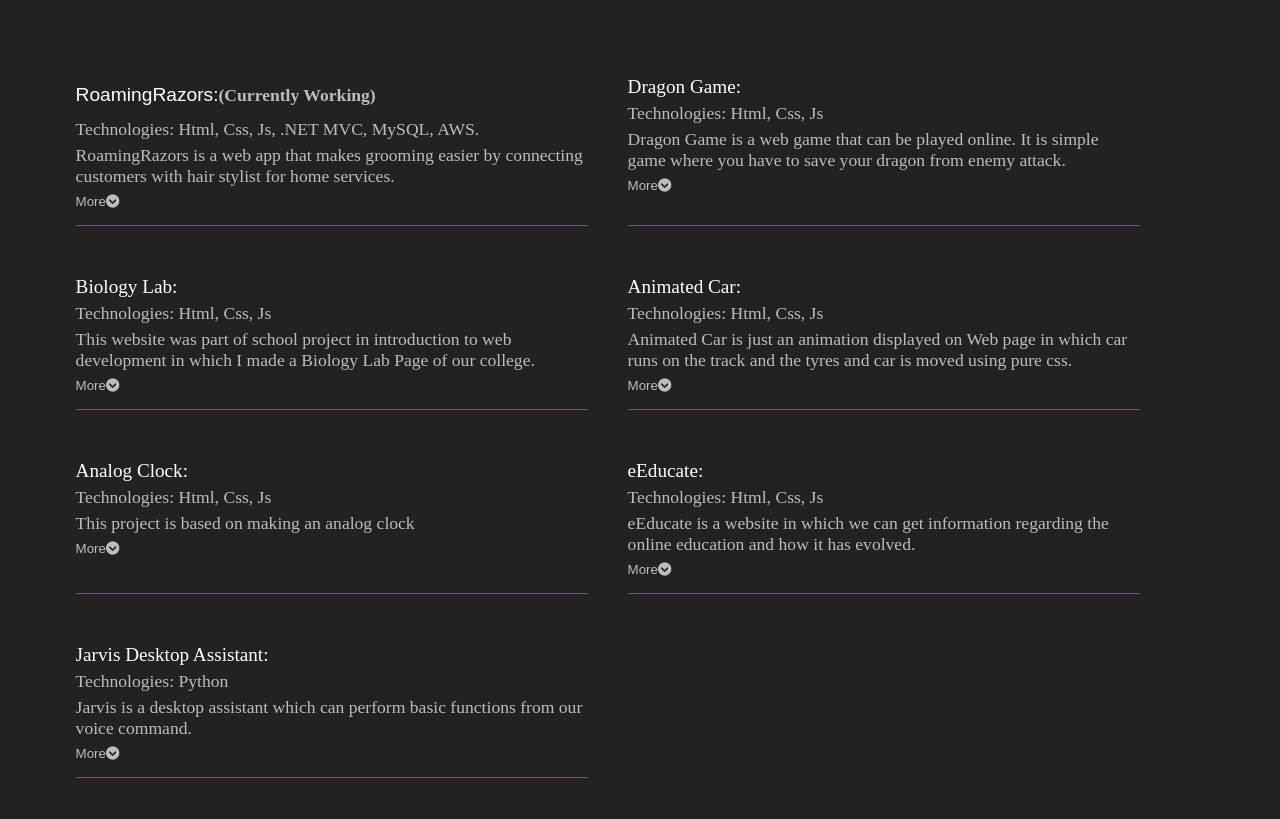
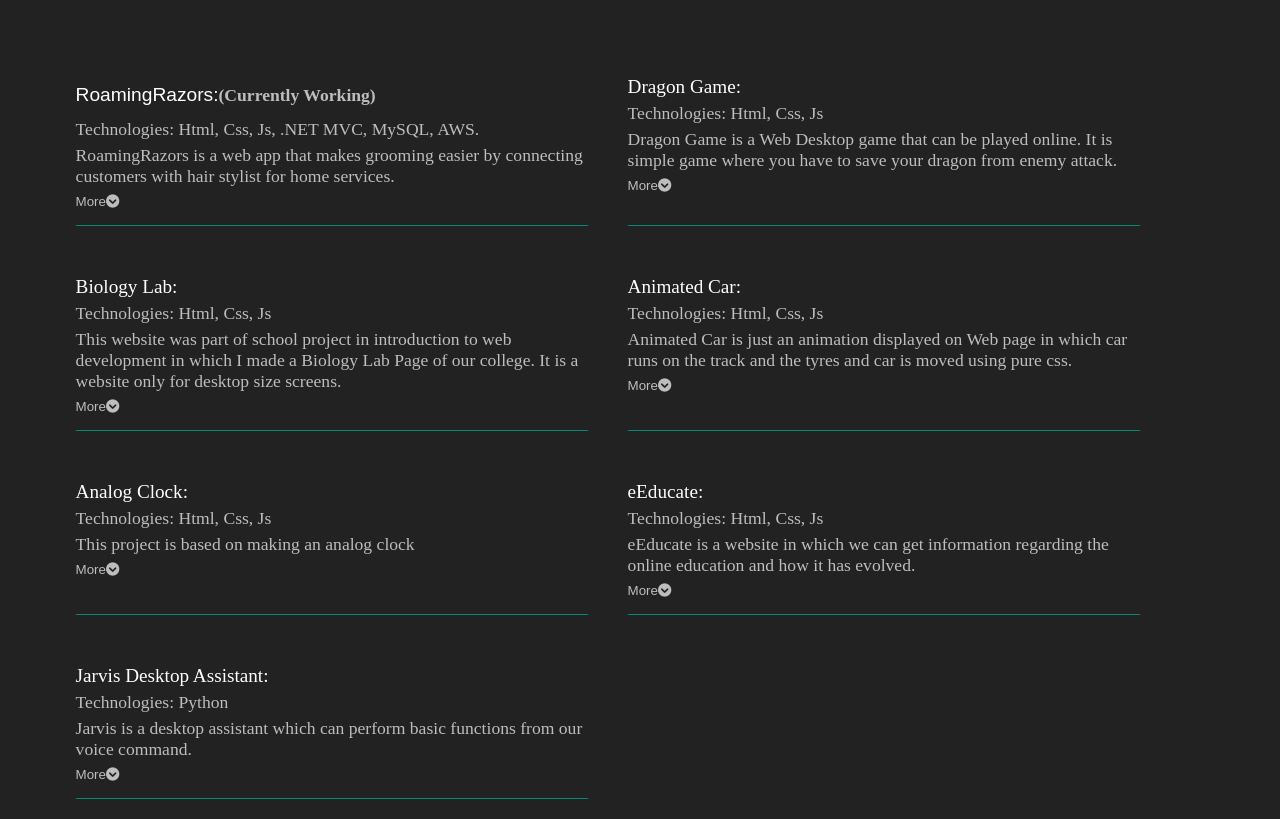
Before and after one commit to Manjinder5911/Portfolio, a plain HTML site: page index.html in a window 1280 px wide. Shown: the part 1660-2479 px from the top of the page. Drawn offline with Linux system fonts and the light colour scheme; a script that the page names is missing.

Commit message:
Update index.html

```diff
--- a/index.html
+++ b/index.html
@@ -136,7 +136,7 @@
    <div class="projPart1">
            <h4><a href="https://manjinder5911.github.io/dragonGame/" target="_blank" class="projTag">Dragon Game:</a></h4>
             <span>Technologies: Html, Css, Js</span>
-            <span>Dragon Game is a web game that can be played online. It is simple game where you have to save your dragon from enemy attack.
+            <span>Dragon Game is a Web Desktop game that can be played online. It is simple game where you have to save your dragon from enemy attack.
             </span>
             <button class="moreBtn" id="moreBtn2">More<i class="fa-solid fa-circle-chevron-down"></i></button>
         </div>
@@ -154,6 +154,7 @@
                 <h4><a href="https://manjinder5911.github.io/BiologySite/" target="_blank" class="projTag">Biology Lab:</a></h4>
                  <span>Technologies: Html, Css, Js</span>
                  <span>This website was part of school project in introduction to web development in which I made a Biology Lab Page of our college.
+                     It is a website only for desktop size screens.
                  </span>
                  <button class="moreBtn" id="moreBtn3">More<i class="fa-solid fa-circle-chevron-down"></i></button>
              </div>
```
